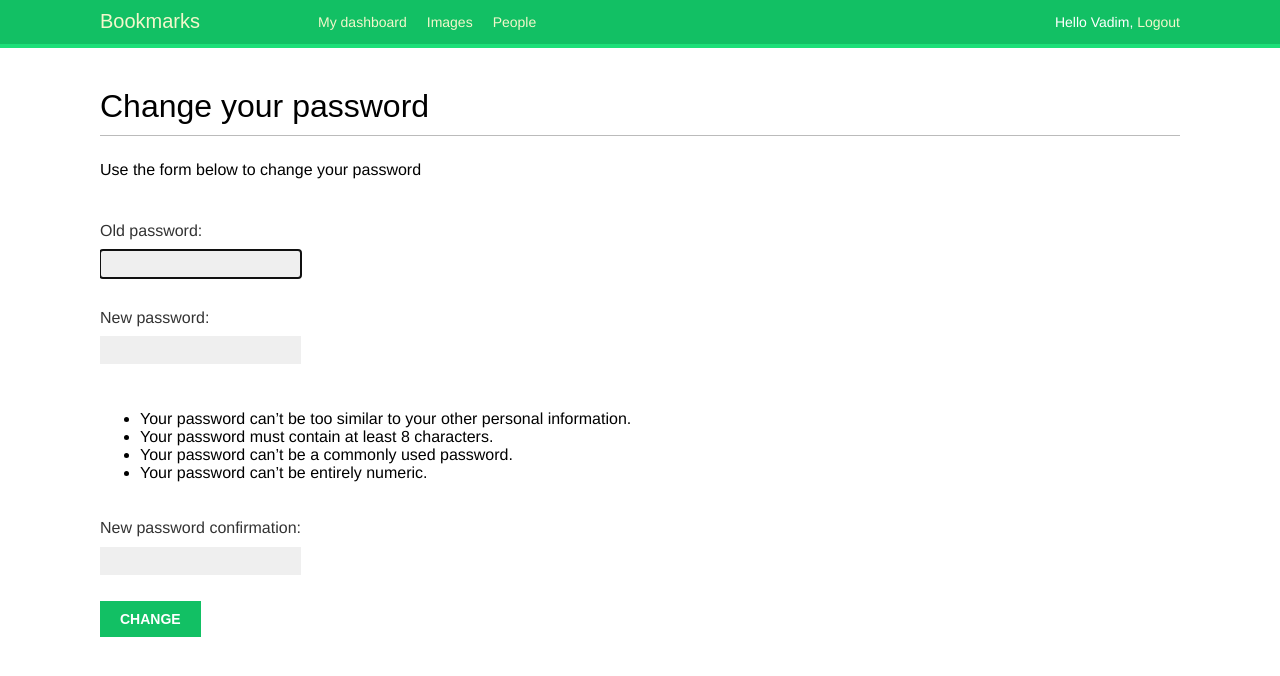
After one commit to GithubHungry/sosica_network, a Django app: page /account/password_change/ in a window 1280 px wide. The commit adds this page. Shown: the top 676 px of the page. Run offline with Django 3.2, Linux system fonts and the light colour scheme; a user stored in the database is signed in; some web fonts are replaced.

Commit message:
'Change_password_add'

```diff
--- a/account/urls.py
+++ b/account/urls.py
@@ -8,4 +8,6 @@ urlpatterns = [
 	path('', views.dashboard, name='dashboard'),
 	path('login/', auth_views.LoginView.as_view(), name='login'),
 	path('logout/', auth_views.LogoutView.as_view(), name='logout'),
+	path('password_change/', auth_views.PasswordChangeView.as_view(), name='password_change'),
+	path('password_change/done/', auth_views.PasswordChangeDoneView.as_view(), name='password_change_done'),
 ]
--- a/account/views.py
+++ b/account/views.py
@@ -30,4 +30,4 @@ def user_login(request):
 
 @login_required
 def dashboard(request):
-	return render(request, 'account/dashboard.html', {'section': dashboard})
+	return render(request, 'account/dashboard.html', {'section': 'dashboard'})
--- a/templates/registration/login.html
+++ b/templates/registration/login.html
@@ -14,7 +14,7 @@
         <form action="{% url 'login' %}" method="post">
             {{ form.as_p }}
             {% csrf_token %}
-            <input type="hidden" name="next" value="{{ next }}"/>
+            <input type="hidden" name="next" value="{{ next}}"/>
             <p><input type="submit" value="Log in"></p>
         </form>
     </div>
--- /dev/null
+++ b/templates/registration/password_change_form.html
@@ -0,0 +1,14 @@
+{% extends 'base.html' %}
+{% block title %}
+    Change your password
+{% endblock title %}
+
+{% block content %}
+    <h1>Change your password</h1>
+    <p>Use the form below to change your password</p>
+    <form method="post">
+    {% csrf_token %}
+    {{ form.as_p }}
+    <p><input type="submit" value="Change"></p>
+    </form>
+{% endblock content %}
```
Also changed, not shown: templates/registration/password_change_done.html (added, +9 -0 lines), db.sqlite3.
